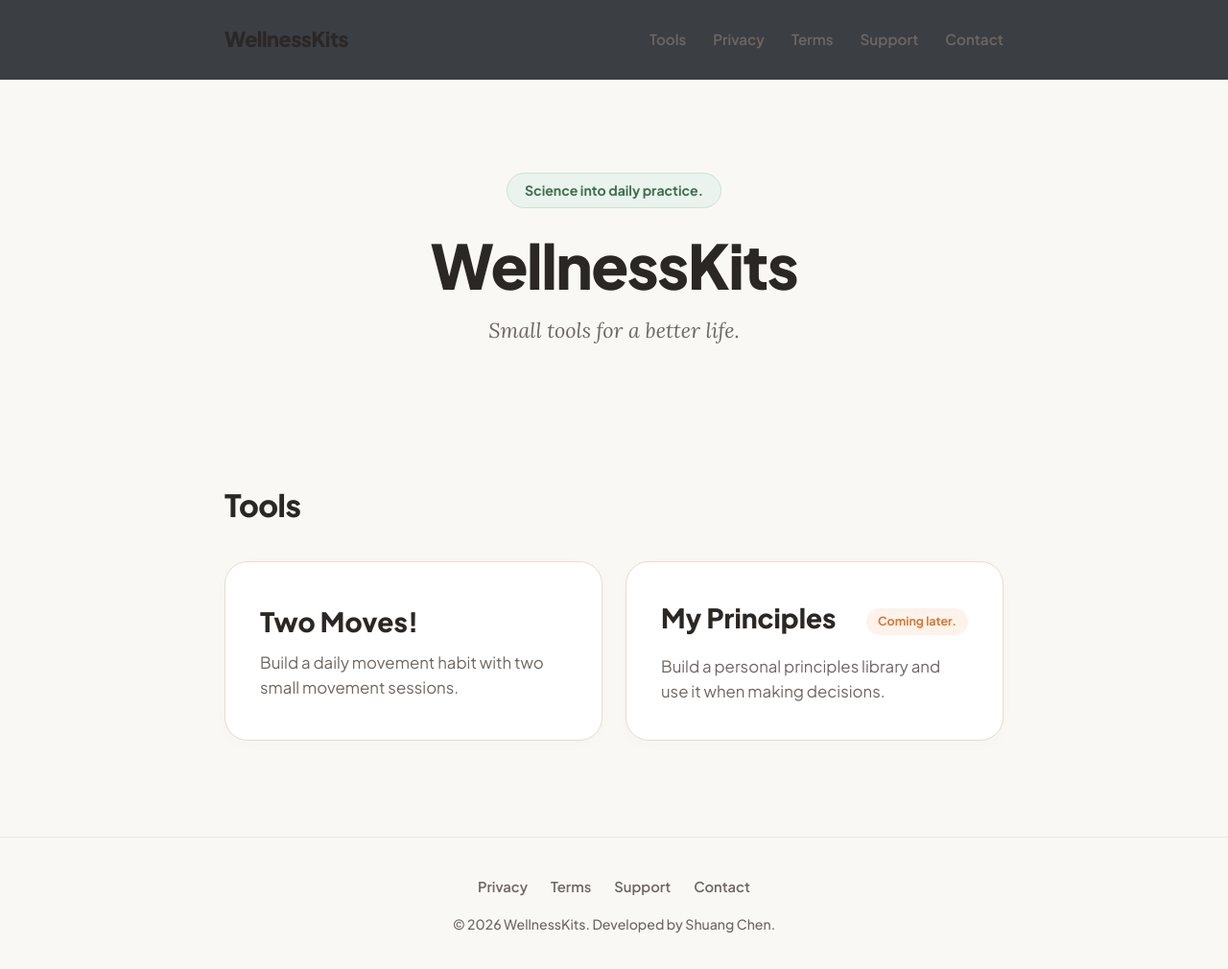
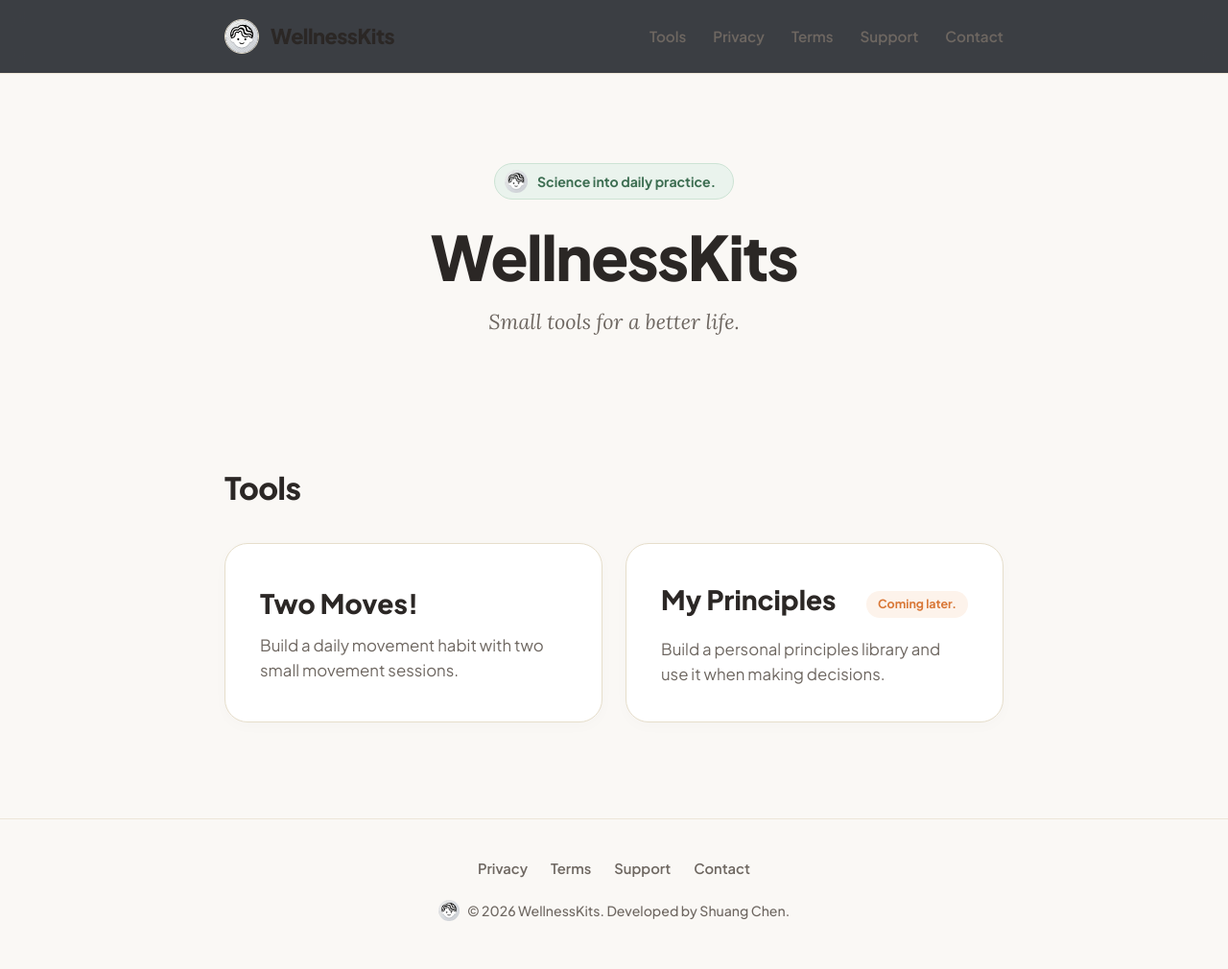
Before and after one commit to YoYo1248/wellnessKits_official, a website built with Vite: page index.html in a window 1280 px wide. Shown: the whole page at 96% size. Built offline with nearby package versions, Linux system fonts and the light colour scheme.

Commit message:
Integrate user avatar into header, hero badge, footer credit and favicon

```diff
--- a/index.html
+++ b/index.html
@@ -5,6 +5,7 @@
   <meta name="viewport" content="width=device-width, initial-scale=1.0">
   <title>WellnessKits — Science into daily practice.</title>
   <meta name="description" content="WellnessKits: Science into daily practice. Small tools for a better life. Developed by Shuang Chen.">
+  <link rel="icon" type="image/png" href="./avatar.png">
   <link rel="stylesheet" href="./src/style.css">
 </head>
 <body>
@@ -13,6 +14,7 @@
   <header class="navbar" id="navbar">
     <div class="container nav-container">
       <a href="#" class="brand-logo">
+        <img src="./avatar.png" alt="Shuang Chen Avatar" class="nav-avatar">
         <span class="logo-text">WellnessKits</span>
       </a>
 
@@ -29,7 +31,10 @@
   <!-- Hero Section -->
   <section class="hero" id="hero">
     <div class="container hero-content">
-      <div class="motto-badge">Science into daily practice.</div>
+      <div class="hero-author-badge">
+        <img src="./avatar.png" alt="Shuang Chen" class="hero-avatar">
+        <span>Science into daily practice.</span>
+      </div>
       <h1 class="hero-title">WellnessKits</h1>
       <p class="hero-subtitle">Small tools for a better life.</p>
     </div>
@@ -73,7 +78,10 @@
     </div>
 
     <div class="container footer-copyright-area">
-      <p>&copy; 2026 WellnessKits. Developed by Shuang Chen.</p>
+      <div class="footer-credit">
+        <img src="./avatar.png" alt="Shuang Chen" class="footer-avatar">
+        <p>&copy; 2026 WellnessKits. Developed by Shuang Chen.</p>
+      </div>
     </div>
   </footer>
 
--- a/src/style.css
+++ b/src/style.css
@@ -58,7 +58,7 @@ body {
   left: 0;
   right: 0;
   z-index: 100;
-  padding: 24px 0;
+  padding: 20px 0;
   background: rgba(250, 248, 245, 0.9);
   backdrop-filter: blur(12px);
   border-bottom: 1px solid var(--border-subtle);
@@ -71,7 +71,19 @@ body {
 }
 
 .brand-logo {
+  display: flex;
+  align-items: center;
+  gap: 12px;
   text-decoration: none;
+}
+
+.nav-avatar {
+  width: 36px;
+  height: 36px;
+  border-radius: 50%;
+  object-fit: cover;
+  border: 1.5px solid var(--border-warm);
+  background: #fff;
 }
 
 .logo-text {
@@ -101,7 +113,7 @@ body {
 
 /* Hero Section */
 .hero {
-  padding: 180px 0 80px;
+  padding: 170px 0 70px;
   text-align: center;
 }
 
@@ -109,9 +121,11 @@ body {
   max-width: 680px;
 }
 
-.motto-badge {
-  display: inline-block;
-  padding: 6px 18px;
+.hero-author-badge {
+  display: inline-flex;
+  align-items: center;
+  gap: 10px;
+  padding: 6px 18px 6px 10px;
   background: #eaf3ed;
   border: 1px solid #cce3d4;
   color: var(--warm-sage);
@@ -119,6 +133,14 @@ body {
   font-size: 0.88rem;
   font-weight: 700;
   margin-bottom: 24px;
+}
+
+.hero-avatar {
+  width: 24px;
+  height: 24px;
+  border-radius: 50%;
+  object-fit: cover;
+  background: #fff;
 }
 
 .hero-title {
@@ -253,7 +275,7 @@ body {
 .footer-inner {
   display: flex;
   justify-content: center;
-  margin-bottom: 16px;
+  margin-bottom: 20px;
 }
 
 .footer-nav-links {
@@ -280,6 +302,19 @@ body {
   font-weight: 500;
 }
 
+.footer-credit {
+  display: inline-flex;
+  align-items: center;
+  gap: 8px;
+}
+
+.footer-avatar {
+  width: 22px;
+  height: 22px;
+  border-radius: 50%;
+  object-fit: cover;
+}
+
 @media (max-width: 640px) {
   .hero-title { font-size: 3rem; }
   .nav-links { display: none; }
```
Also changed, not shown: public/avatar.png (added).
